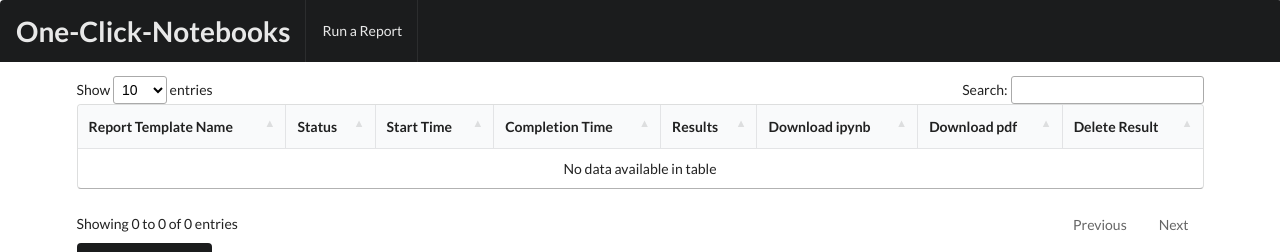
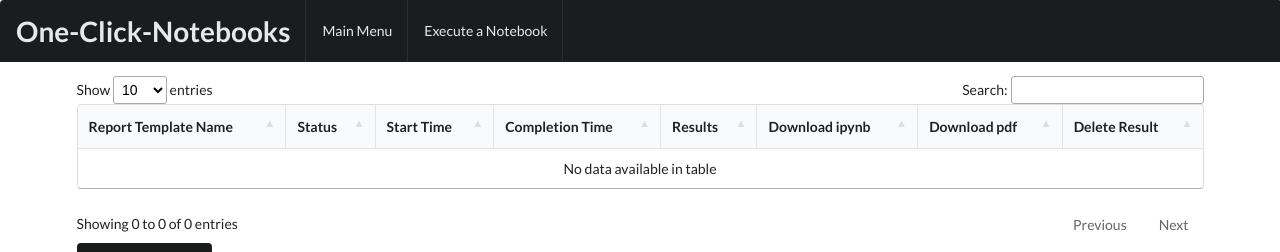
Before and after one commit to edf825/notebooker, a Flask app: template man/notebooker/templates/index.html in a window 1280 px wide. Shown: the top 252 px of the page. Run offline with Flask 2, Linux system fonts and the light colour scheme; the template is opened without the code that fills it, so the values that code supplies are empty; parts of the project's set-up code (start-up, migrations or seed data) failed here and were passed over; some libraries are stand-ins or nearby versions.

Commit message:
DS-339: Adding main menu link

```diff
--- a/man/notebooker/templates/header.html
+++ b/man/notebooker/templates/header.html
@@ -35,11 +35,11 @@
           <div class="header item white">
             <a href="/"><h1>One-Click-Notebooks</h1></a>
           </div>
+          <a class="item" href="/">
+              Main Menu
+          </a>
           <a class="item" id="runReport">
-            Run a Report
-          </a>
-          <a class="item" id="results" href="#" style="display: none">
-            Results
+              Execute a Notebook
           </a>
         </div>
         </body>
```
